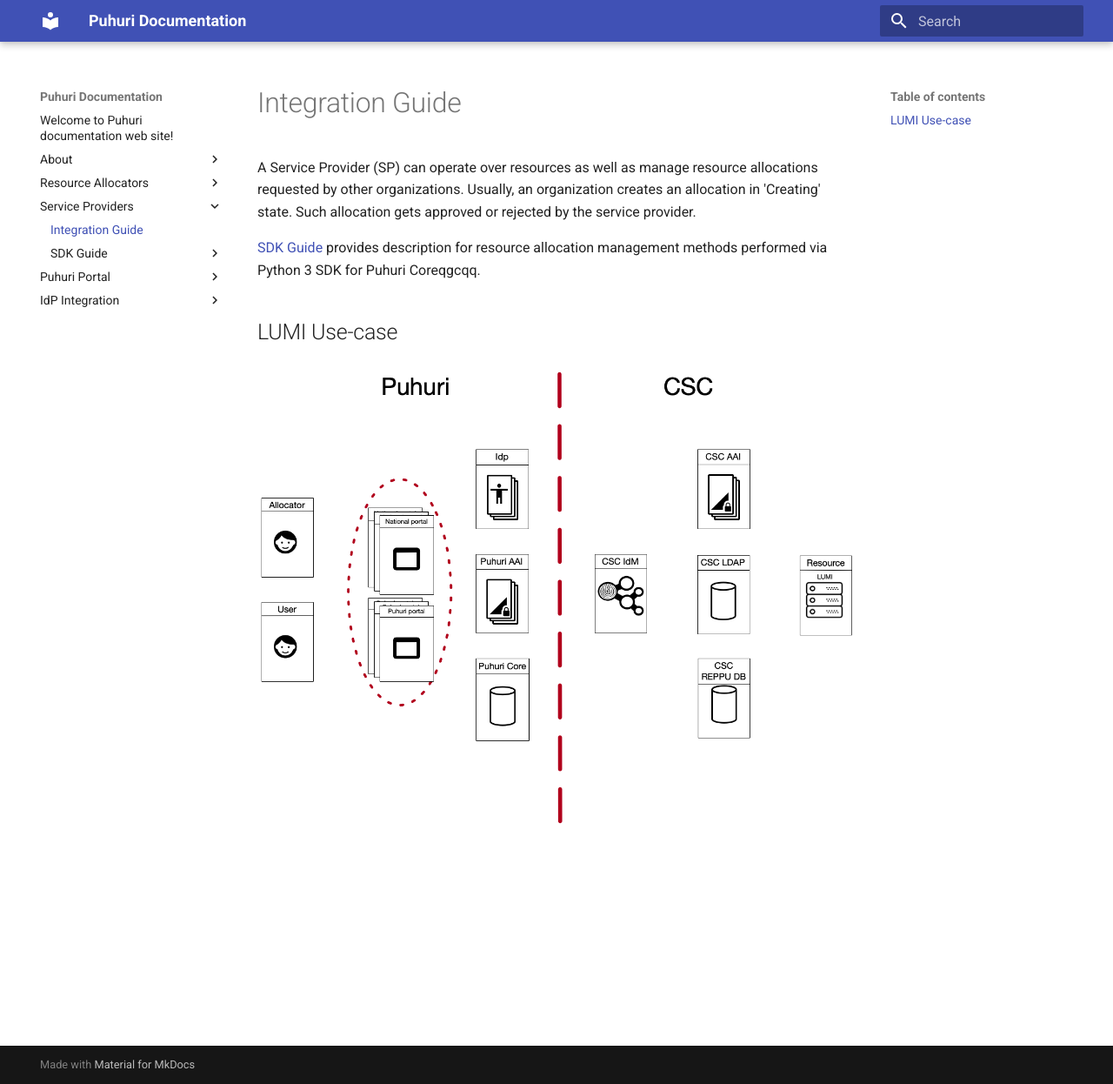
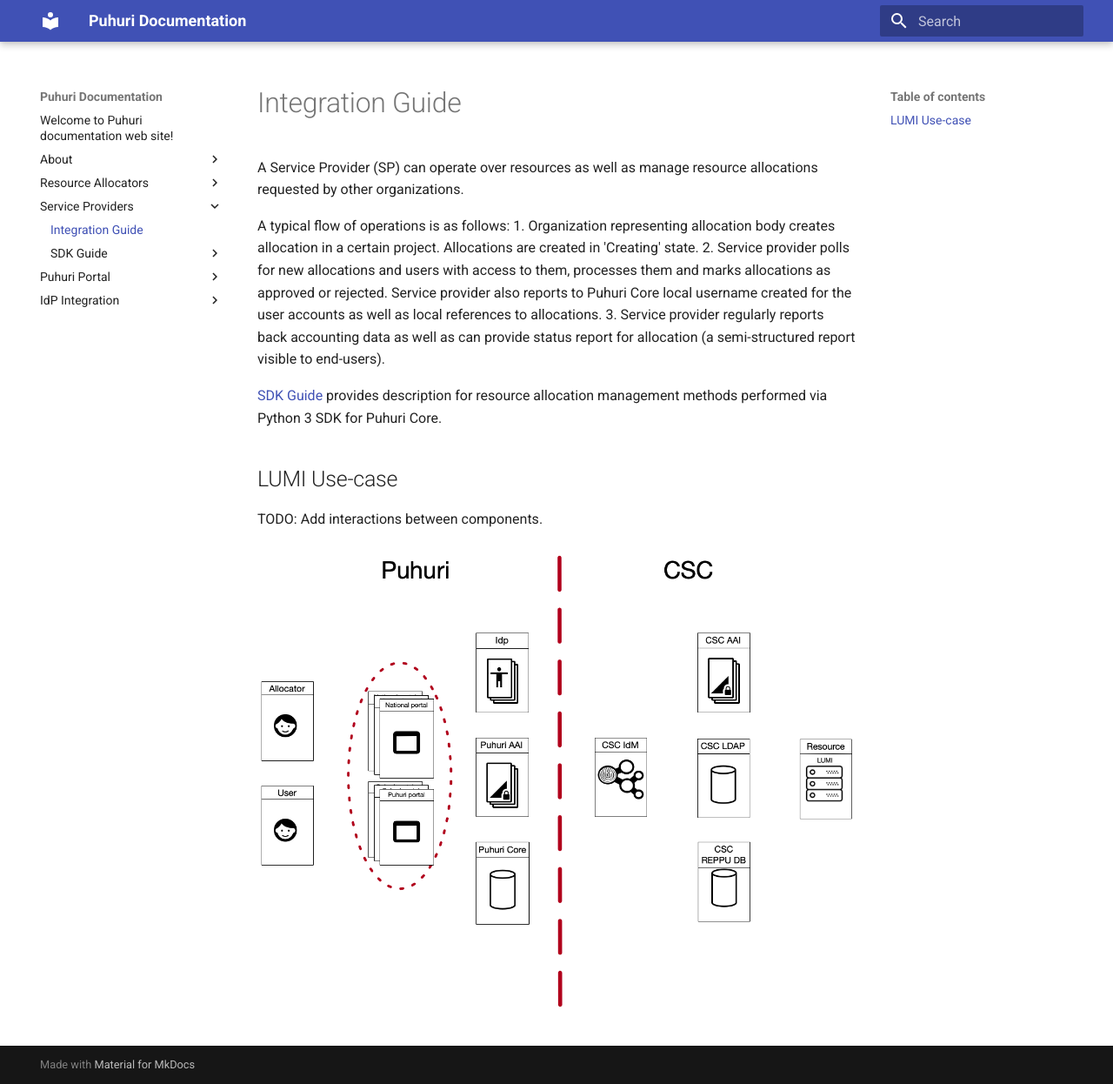
Before and after one commit to neicnordic/puhuri-web, an MkDocs documentation site: the page built from docs/service-providers.md, in a window 1280 px wide and 1246 px high. Shown: the whole window at 87% size. Built offline with MkDocs 1.6.1 and Material for MkDocs 9.7.7, drawn with Linux system fonts in a browser that asks for light colours.

Commit message:
Update service-providers.md

```diff
--- a/docs/service-providers.md
+++ b/docs/service-providers.md
@@ -1,9 +1,17 @@
 # Integration Guide
 
-A Service Provider (SP) can operate over resources as well as manage resource allocations requested by other organizations. Usually, an organization creates an allocation in 'Creating' state. Such allocation gets approved or rejected by the service provider.
+A Service Provider (SP) can operate over resources as well as manage resource allocations requested by other organizations.
 
-[SDK Guide](SDK guide/resource-allocation-management-sp.md) provides description for resource allocation management methods performed via Python 3 SDK for Puhuri Coreqgcqq.
+A typical flow of operations is as follows:
+1. Organization representing allocation body creates allocation in a certain project. Allocations are created in 'Creating' state.
+2. Service provider polls for new allocations and users with access to them, processes them and marks allocations as approved or rejected. Service provider also reports to Puhuri Core local username created for the user accounts as well as local references to allocations.
+3. Service provider regularly reports back accounting data as well as can provide status report for allocation (a semi-structured report visible to end-users).
+
+[SDK Guide](SDK guide/resource-allocation-management-sp.md) provides description for resource allocation management methods performed via Python 3 SDK for Puhuri Core.
+
 
 ## LUMI Use-case
 
+TODO: Add interactions between components.
+
 ![Positioning](assets/lumi-vs-puhuri.png){ align=right }
```
